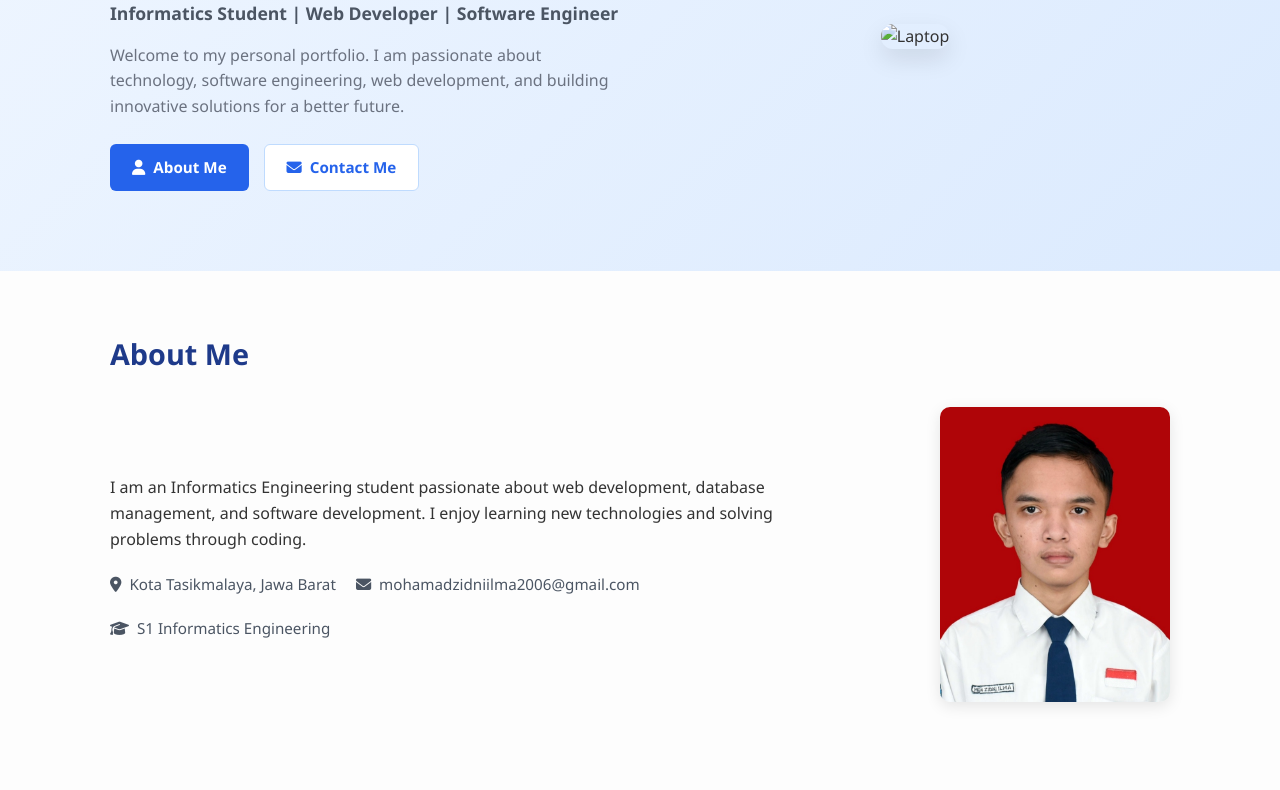
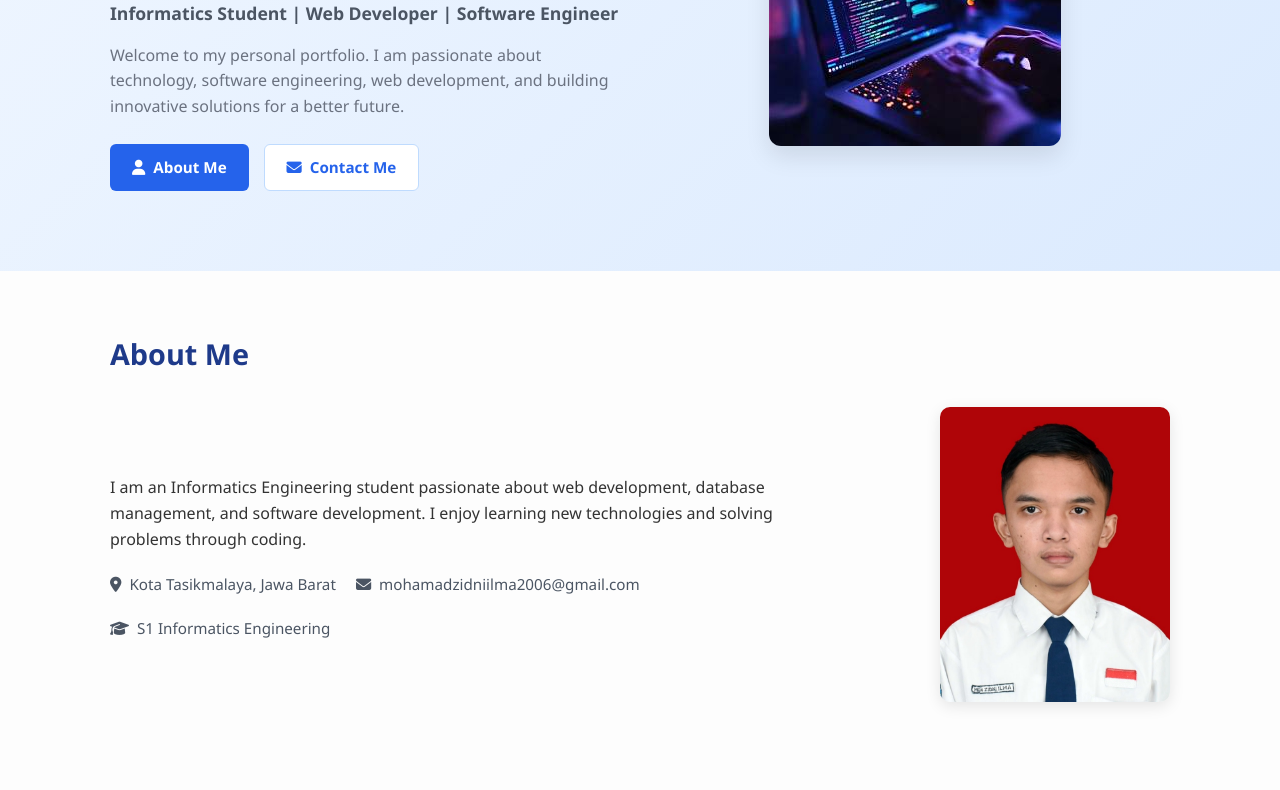
Before and after one commit to mohamadZidniIlma/TUGAS-PORTOFOLIO, a plain HTML site: page index.html in a window 1280 px wide. Shown: the part 268-1058 px from the top of the page. Drawn offline with Linux system fonts and the light colour scheme.

Commit message:
Update index.html

```diff
--- a/index.html
+++ b/index.html
@@ -41,7 +41,7 @@
                 </div>
             </div>
             <div class="zidni_hero_image">
-                <img src="image/laptop 1.jpg" alt="Laptop">
+                <img src="laptop 1.jpg" alt="Laptop">
             </div>
         </div>
     </section>
```
